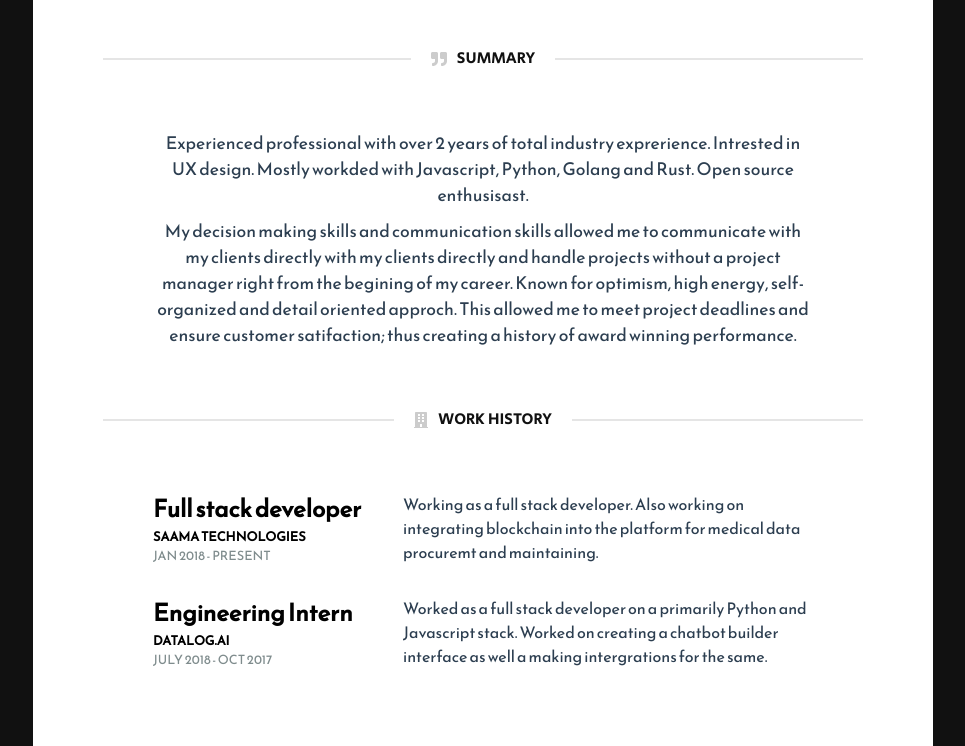
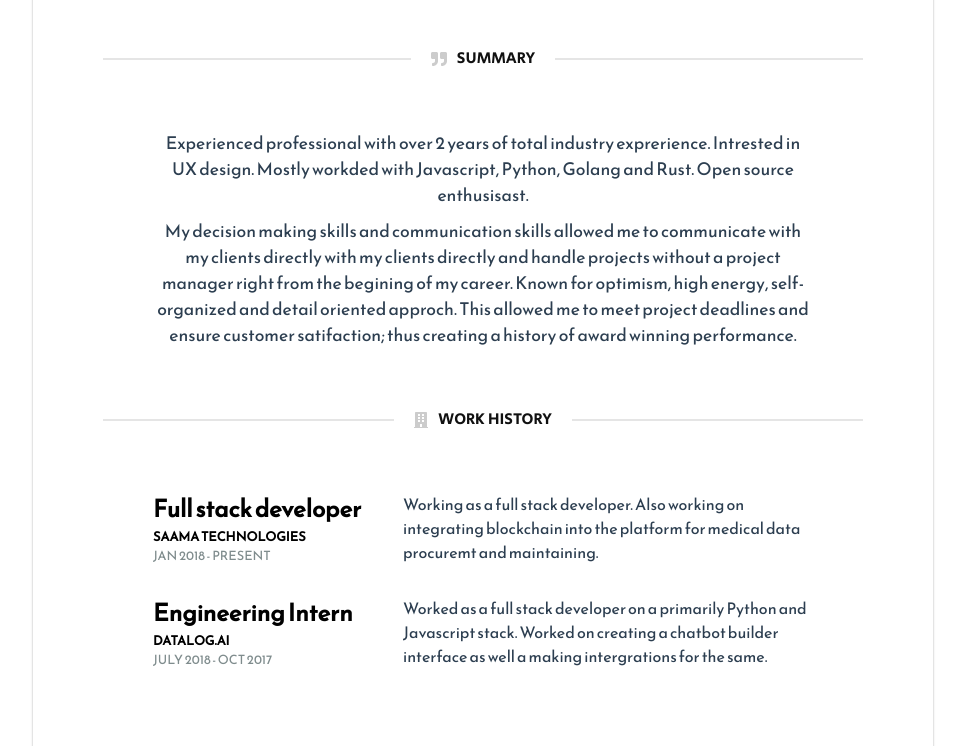
Before and after one commit to meain/resume, a plain HTML site: page index.html in a window 1280 px wide. Shown: the part 383-1129 px from the top of the page, without its empty margins (157-1122 px from the left). Drawn offline with Linux system fonts and the light colour scheme.

Commit message:
turns out white is a much better color

```diff
--- a/style.css
+++ b/style.css
@@ -1,16 +1,12 @@
 * {
   margin: 0;
   box-sizing: border-box;
-}
-html {
-  background: #111;
 }
 
 .wrapper {
   display: flex;
   justify-content: space-around;
   align-items: center;
-  background: #111;
 }
 .container {
   width: 100vw;
@@ -21,6 +17,8 @@ html {
   font-family: 'Reem Kufi', sans-serif;
   background-color: white;
   border-radius: 5px;
+  box-shadow: 0 1px 3px rgba(0, 0, 0, 0.12), 0 1px 2px rgba(0, 0, 0, 0.24);
+  overflow: hidden;
 }
 .section-top {
   width: 100%;
```
